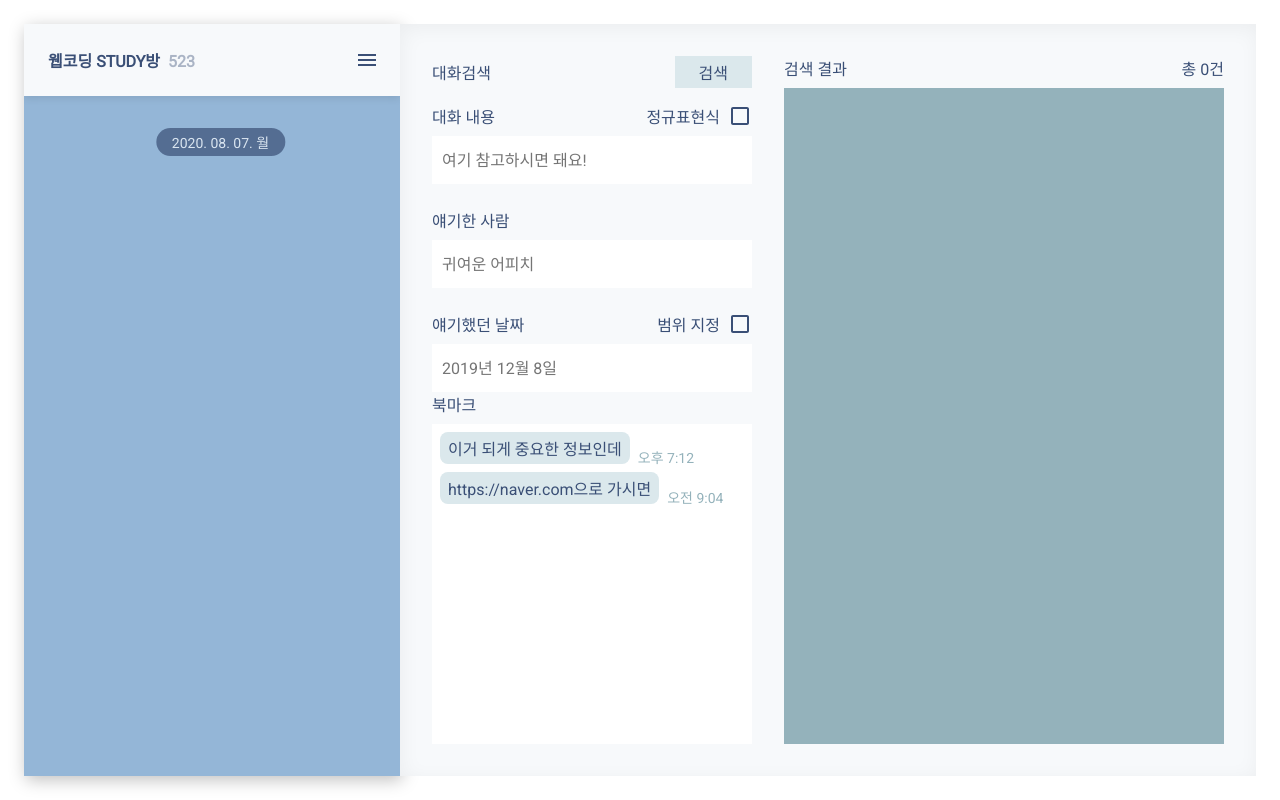
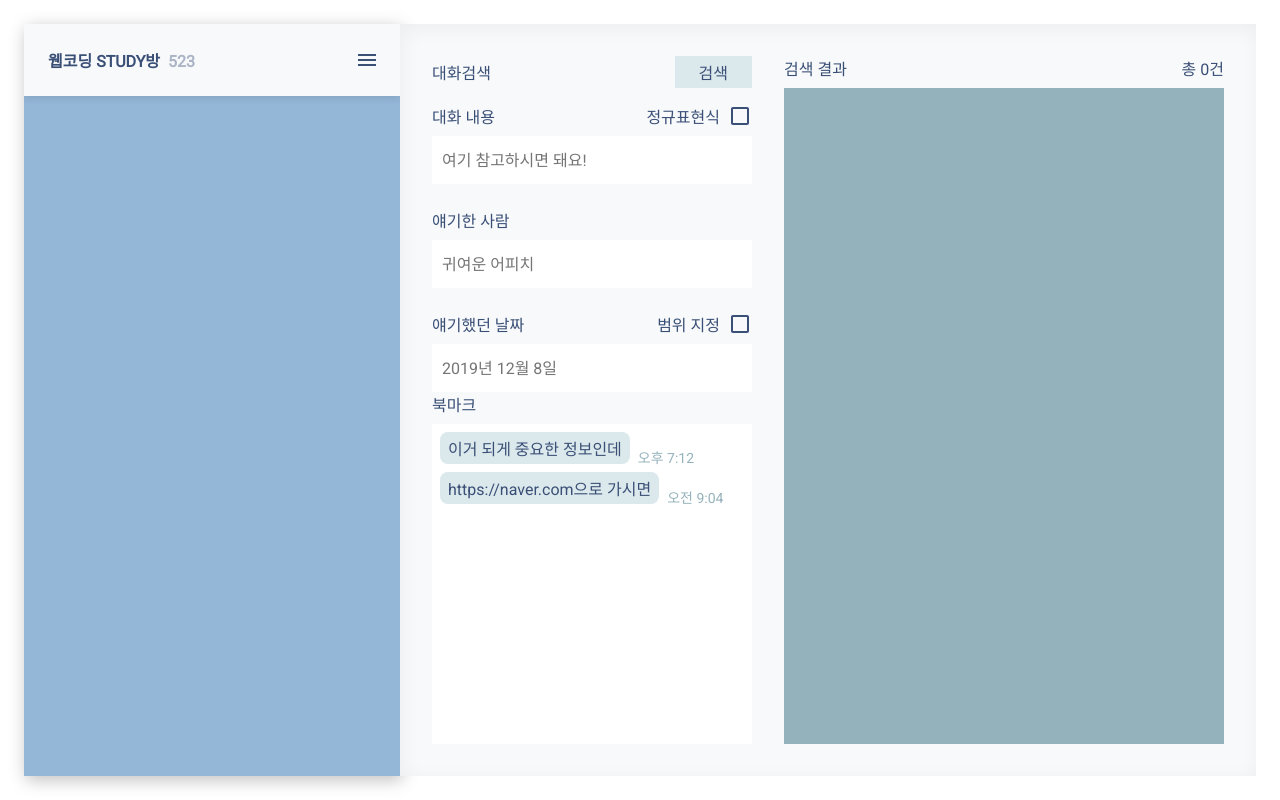
Before and after one commit to MaetDol/JSToys, a React (Create React App) app in the folder explore-kakaochat/site/: page / in a window 1280 px wide. Built offline with nearby package versions, Linux system fonts and the light colour scheme.

Commit message:
Export ScrollWrapper component

```diff
--- /dev/null
+++ b/explore-kakaochat/site/src/components/ScrollWrapper.js
@@ -0,0 +1,21 @@
+import React from 'react';
+import styled from 'styled-components';
+
+const ScrollWrapperElem = styled.div`
+  width: calc( 100% + 17px );
+  height: 100%;
+  overflow-y: scroll;
+`;
+
+function ScrollWrapper({ className, children, onScroll=()=>0 }) {
+  return (
+    <ScrollWrapperElem
+      className={className}
+      onScroll={onScroll}
+    >
+        { children }
+    </ScrollWrapperElem>
+  );
+}
+
+export default ScrollWrapper;
--- a/explore-kakaochat/site/src/components/controlPanel/SearchResult.js
+++ b/explore-kakaochat/site/src/components/controlPanel/SearchResult.js
@@ -4,6 +4,7 @@ import ExplorerContext from '../../context/explorer.js';
 
 import Chat from '../kakaoInterface/Chat.js';
 import Notify from '../kakaoInterface/Notify.js';
+import ScrollWrapperElem from '../ScrollWrapper.js';
 
 const Wrapper = styled.div`
   height: 100%;
@@ -17,11 +18,9 @@ const ResultCount = styled.span`
   float: right;
 `;
 
-const ScrollWrapper = styled.div`
-  width: calc( 100% + 17px );
+const ScrollWrapper = styled( ScrollWrapperElem )`
   height: calc( 100% - 1em - 8px);
   margin-top: 8px;
-  overflow-y: scroll;
 `;
 
 const Results = styled.div`
--- a/explore-kakaochat/site/src/components/kakaoInterface/index.js
+++ b/explore-kakaochat/site/src/components/kakaoInterface/index.js
@@ -1,10 +1,11 @@
-import React, { useContext } from 'react';
+import React, { useContext, useState, useRef } from 'react';
 import styled from 'styled-components';
 
 import ExplorerContext from '../../context/explorer.js';
 
 import Chat from './Chat.js';
 import Notify from './Notify.js';
+import ScrollWrapperElem from '../ScrollWrapper.js';
 import { ReactComponent as HamburgerSvg } from '../../menu.svg';
 
 const Frame = styled.div`
@@ -41,12 +42,14 @@ const HamburgerIcon = styled( HamburgerSvg )`
   transform: translateY(-50%);
 `;
 
+const ScrollWrapper = styled( ScrollWrapperElem )`
+  height: calc( 100% - 72px );
+`;
+
 const ChatContainer = styled.article`
   position: relative;
   padding: 16px 24px 24px;
-  overflow-y: scroll;
-  width: calc(100% + 17px);
-  height: 100%;
+  width: 100%;
   box-sizing: border-box;
 `;
 
@@ -58,16 +61,48 @@ function KakaoInterface({ chatRoomTitle, numberOfPeople }) {
   //
 
   const explorer = useContext( ExplorerContext );
+  const [loadedChats, setLoadedChats] = useState([]);
+  const [loading, setLoading] = useState( false );
+  const loadContents = async counts => {
+    setLoading( true );
+    const chats = [...loadedChats];
+    for( let i=0; i < counts; i++ ) {
+      const chatObj = {
+        cursor: explorer.fileCursor,
+        ...explorer.parse( await explorer.getNextChat() )
+      };
+      chats.push( chatObj );
+    }
+    setLoadedChats( chats );
+    setLoading( false );
+  };
 
   const changeFile = async e => {
     const files = e.target.files;
     if( files.length !== 0 ) {
       explorer.file = files[0];
-      // await explorer.indexingDates();
+      await explorer.indexingDates();
       const cursors = Object.values( explorer.cursorByDates );
       const startPosition = cursors.sort((a,b) => a-b)[0];
+      explorer.fileCursor = startPosition;
+      await loadContents( 20 );
     }
-  }
+  };
+
+  const [lastChatOffset, setLastChatOffset] = useState(0);
+  const updateLastChatOffsetCurrying = ref => {
+    setLastChatOffset( ref.current.offsetTop );
+  };
+
+  const loadByScroll = e => {
+    if( loading ) {
+      return;
+    }
+    const scrollPosition = e.target.scrollTop + e.target.offsetHeight;
+    if( scrollPosition > lastChatOffset ) {
+      loadContents( 10 );
+    }
+  };
 
   return (
     <Frame>
@@ -82,9 +117,27 @@ function KakaoInterface({ chatRoomTitle, numberOfPeople }) {
           <HamburgerIcon />
         </div>
       </Header>
-      <ChatContainer>
-        <Notify text={'2020. 08. 07. 월'}/>
-      </ChatContainer>
+      <ScrollWrapper onScroll={loadByScroll}>
+        <ChatContainer>
+          { loadedChats.map(({ texts, name, timestamp, cursor, type }, idx ) => {
+            if( explorer.isChat( type )) {
+              return (
+                <Chat
+                  texts={texts}
+                  name={name}
+                  timestamp={timestamp}
+                  cursor={cursor}
+                  key={cursor}
+                  onMount={updateLastChatOffsetCurrying}
+                />);
+            } else if( explorer.isSystemMessage( type )) {
+              return <Notify key={cursor} text={texts.join('\n')} />;
+            } else if( explorer.isTimestamp( type )) {
+              return <Notify key={cursor} text={timestamp} />;
+            }
+          })}
+        </ChatContainer>
+      </ScrollWrapper>
       <input
         id={'fileInput'}
         type={'file'}
```
